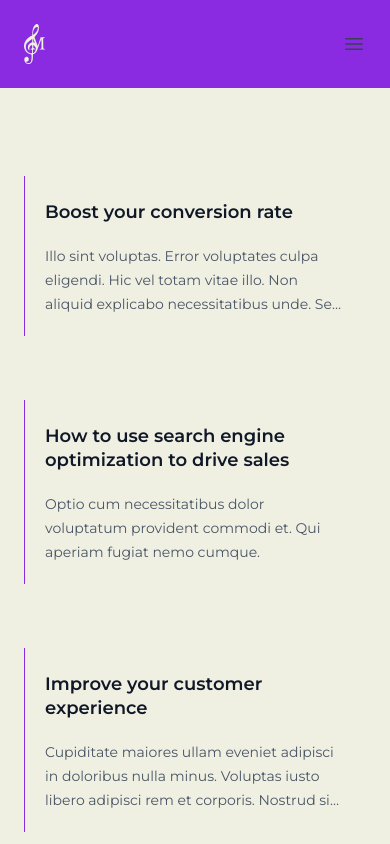
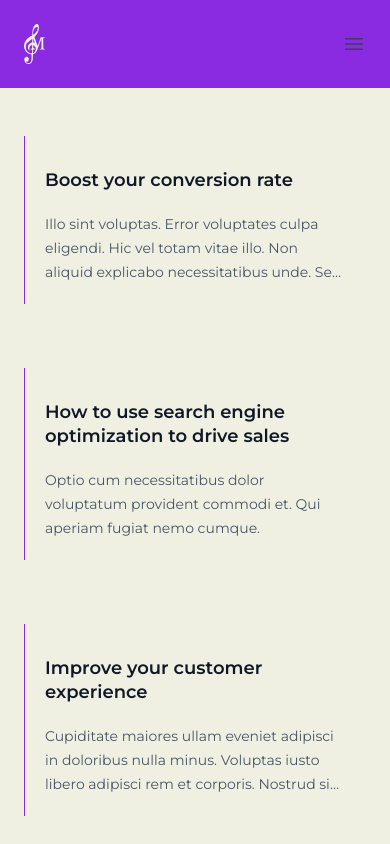
Before and after one commit to ciaranhayes/Martina-s-Website, a Next.js app in the folder martina/: page / in a window 390 px wide. Shown: the top 844 px of the page. Built offline with nearby package versions, Linux system fonts and the light colour scheme.

Commit message:
Spacing finalised

```diff
--- a/martina/components/items-containers.tsx
+++ b/martina/components/items-containers.tsx
@@ -50,7 +50,7 @@ const posts = [
         },
     },
     {
-        id: 1,
+        id: 4,
         title: 'Boost your conversion rate',
         href: '#',
         description:
@@ -72,9 +72,9 @@ export default function ContentContainer() {
     return (
         <div className="py-24 sm:py-32">
             <div className="mx-auto max-w-7xl px-6 lg:px-8">
-                <div className="mx-auto mt-10 grid max-w-2xl grid-cols-1 gap-x-8 gap-y-16 pt-10 sm:mt-16 sm:pt-16 lg:mx-0 lg:max-w-none lg:grid-cols-4 gap-4">
+                <div className="mx-auto mt-10 grid max-w-2xl grid-cols-1 gap-x-8 gap-y-16 sm:mt-16 sm:pt-16 lg:mx-0 lg:max-w-none lg:grid-cols-4 gap-4">
                     {posts.map((post) => (
-                        <article key={post.id} className="flex max-w-xl flex-col items-start justify-between border-l border-[#8A2BE2] pt-3 p-5">
+                        <article key={post.id} className="flex max-w-xl flex-col items-start justify-between border-l border-[#8A2BE2] p-5">
                             <div className="group relative grow">
                                 <h3 className="mt-3 text-lg/6 font-semibold text-gray-900 group-hover:text-gray-600">
                                     <a href={post.href}>
```
